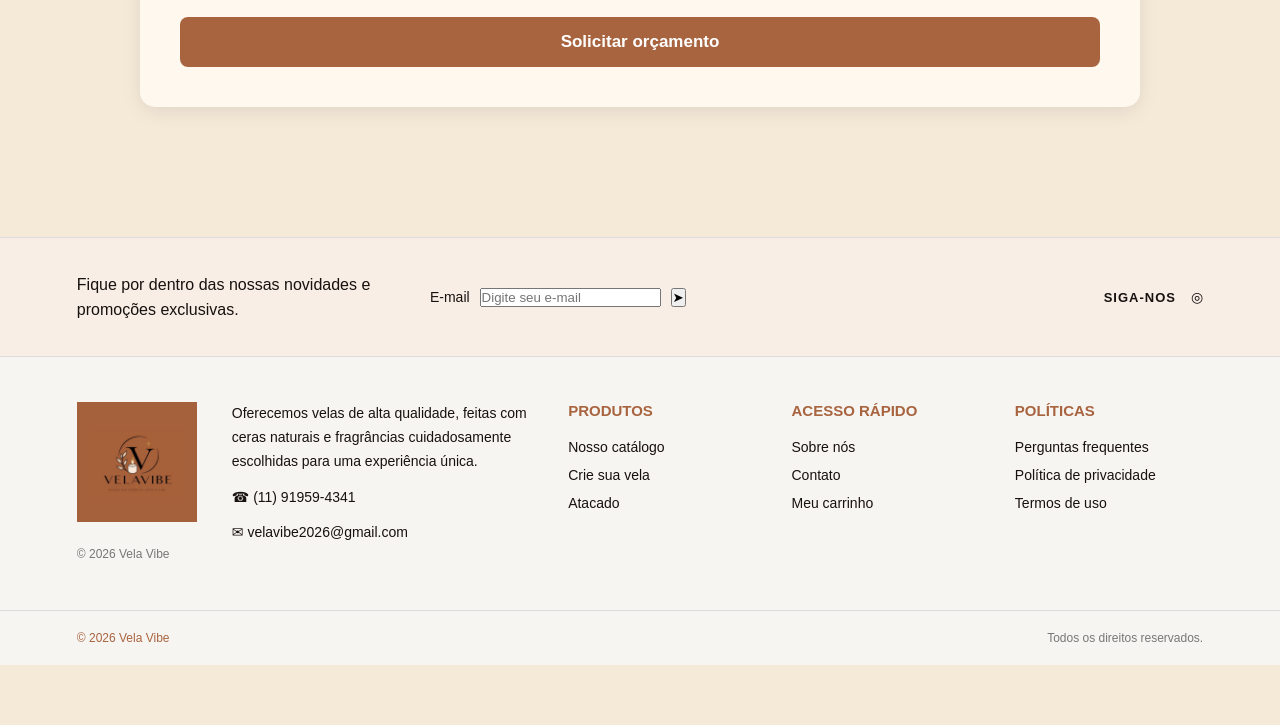
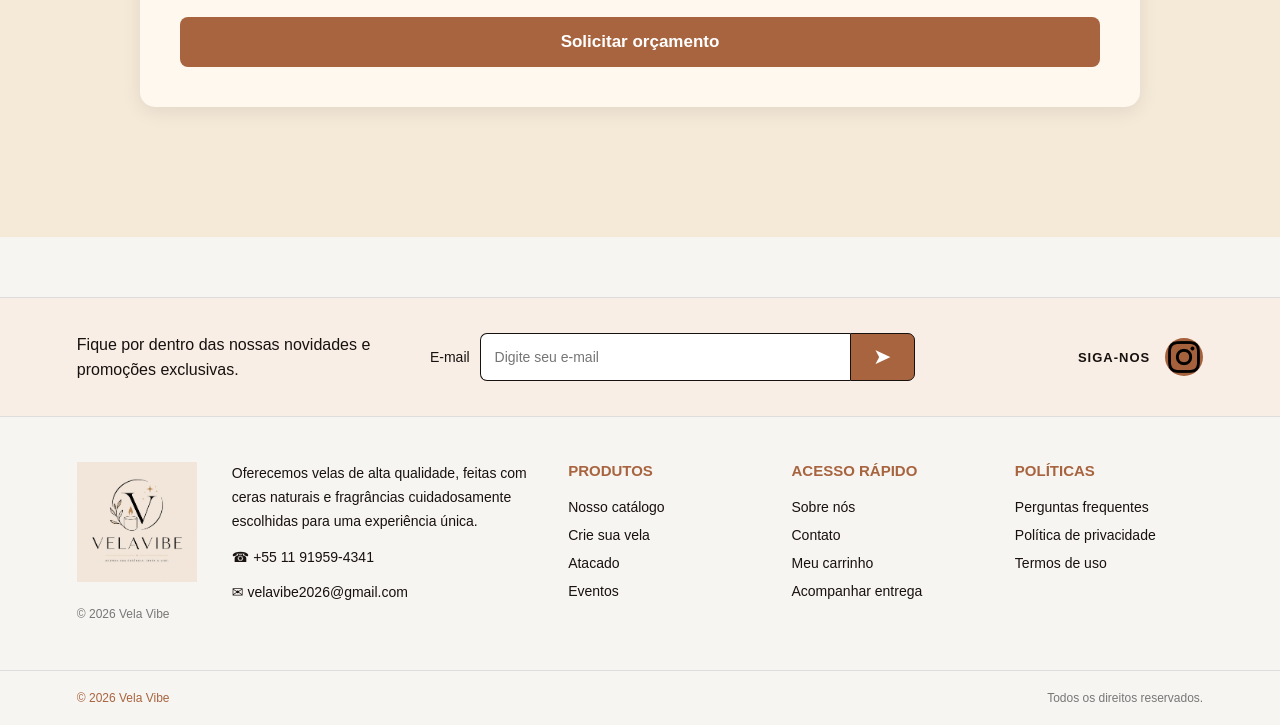
Before and after one commit to yasminrodriguesvasconcelos2009-cpu/yasminrodriguesvasconcelos2009-cpu.github.io, a plain HTML site: page atacado.html in a window 1280 px wide. Shown: the part 1191-1916 px from the top of the page. Before the commit the page ends 1856 px from the top, so only its background shows below. Drawn offline with Linux system fonts and the light colour scheme.

Commit message:
Update atacado.html

```diff
--- a/atacado.html
+++ b/atacado.html
@@ -311,47 +311,85 @@
 
 <footer class="rodape">
 
+   <footer class="rodape">
+
+
         <!-- NEWSLETTER -->
+
         <div class="newsletter">
 
             <div class="newsletter-texto">
+
                 <p>
                     Fique por dentro das nossas novidades e
                     promoções exclusivas.
                 </p>
+
             </div>
+
+
+            <!-- FORMULÁRIO DE NEWSLETTER -->
 
             <div class="newsletter-form">
 
-            <label for="email">E-mail</label>
-            <input type="email" id="email" name="email" placeholder="Digite seu e-mail">
+                <label for="newsletter-email">
+                    E-mail
+                </label>
 
-            <button type="button">
+                <div class="newsletter-campo">
+
+                    <input
+                        type="email"
+                        id="newsletter-email"
+                        name="newsletter-email"
+                        placeholder="Digite seu e-mail"
+                    >
+
+                    <button type="button"
+                            aria-label="Enviar e-mail">
+
                         ➤
+
                     </button>
-        </div>
 
-        <div class="redes-sociais">
-            <span>SIGA-NOS</span>
-
-            <a href="#" aria-label="Instagram">
-                ◎
-            </a>
                 </div>
 
             </div>
 
 
-    <!-- INFORMAÇÕES -->
+            <!-- INSTAGRAM -->
+
+            <div class="redes-sociais">
+
+                <span>SIGA-NOS</span>
+
+                <a href="https://www.instagram.com/vela.vibe_/"
+                   target="_blank"
+                   rel="noopener noreferrer"
+                   title="Instagram Vela Vibe"
+                   aria-label="Visite o Instagram da Vela Vibe">
+
+                    <img src="img/instagram.png"
+                         alt="Instagram Vela Vibe">
+
+                </a>
+
+            </div>
+
+        </div>
+
+
+        <!-- INFORMAÇÕES DO RODAPÉ -->
+
         <div class="rodape-conteudo">
 
+
             <!-- LOGO -->
+
             <div class="rodape-coluna logo-rodape">
 
-            <img
-                    src="img/logo.jpg"
-                    alt="Vela Vibe"
-            >
+                <img src="img/Logo.jpeg"
+                     alt="Vela Vibe">
 
                 <p>
                     © 2026 Vela Vibe
@@ -361,6 +399,7 @@
 
 
             <!-- SOBRE -->
+
             <div class="rodape-coluna">
 
                 <p>
@@ -371,7 +410,7 @@
                 </p>
 
                 <p>
-                ☎ (11) 91959-4341
+                    ☎ +55 11 91959-4341
                 </p>
 
                 <p>
@@ -382,6 +421,7 @@
 
 
             <!-- PRODUTOS -->
+
             <div class="rodape-coluna">
 
                 <h3>PRODUTOS</h3>
@@ -398,10 +438,15 @@
                     Atacado
                 </a>
 
+                <a href="evento.html">
+                    Eventos
+                </a>
+
             </div>
 
 
             <!-- ACESSO RÁPIDO -->
+
             <div class="rodape-coluna">
 
                 <h3>ACESSO RÁPIDO</h3>
@@ -418,10 +463,15 @@
                     Meu carrinho
                 </a>
 
+                <a href="Acompanhe.html">
+                    Acompanhar entrega
+                </a>
+
             </div>
 
 
             <!-- POLÍTICAS -->
+
             <div class="rodape-coluna">
 
                 <h3>POLÍTICAS</h3>
@@ -444,6 +494,7 @@
 
 
         <!-- COPYRIGHT -->
+
         <div class="rodape-final">
 
             <span>
@@ -459,7 +510,13 @@
     </footer>
 
 
+    <!-- JAVASCRIPT -->
+
     <script src="js/script.js"></script>
+
+</body>
+
+</html>
 
 
 </body>
```
Lines whose indentation alone changed are shown as unchanged.
